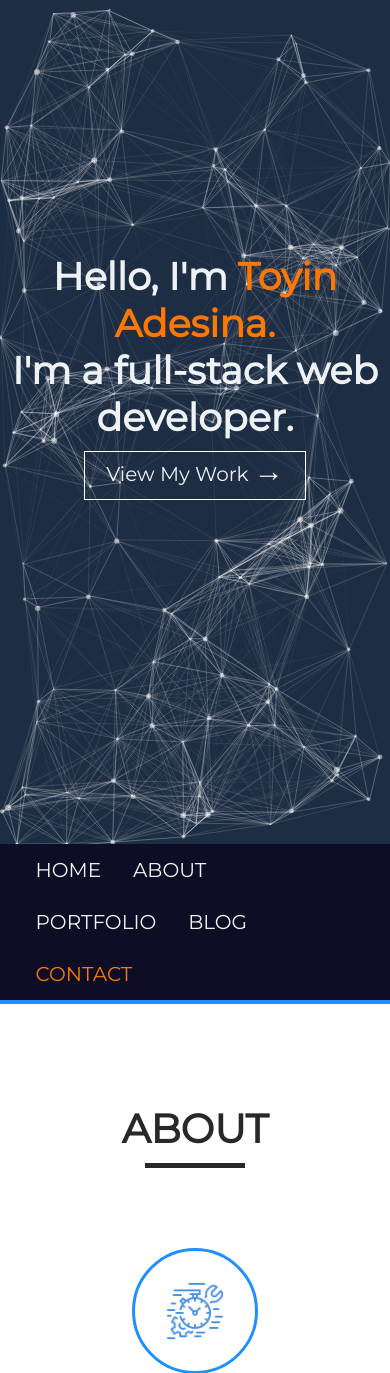
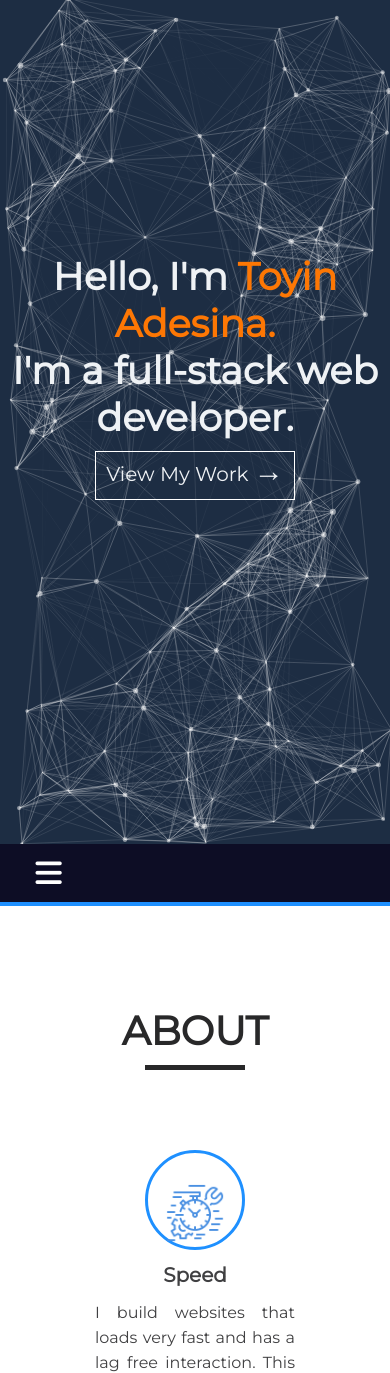
Before and after one commit to etoyin/etoyin.github.io, a PHP site: page / in a window 390 px wide; the page is wider, and only the part inside the window is pictured. Shown: the top 1373 px of that part. Run offline with PHP 8.4, Linux system fonts and the light colour scheme; some libraries are stand-ins or nearby versions.

Commit message:
mobile done

```diff
--- a/index.html
+++ b/index.html
@@ -34,6 +34,19 @@
                         <a href="#projects"><span class="menu" data="portfolio">Portfolio</span></a>
                         <a href="#blog"><span class="menu" data="blog">Blog</span></a>
                         <a href="#contact"><span class="menu" data="contact">Contact</span></a>
+                    </div>
+                </div>
+                <div class="responsive_nav">
+                    <div class="pad-everything">
+                        <div class="nav-icon open"><i style="font-size: 30px;" class="fa fa-navicon"></i></div>
+                        <div class="nav-icon close"><i style="font-size: 30px;" class="fa fa-close"></i></div>
+                        <div class="clickables">
+                            <a href="#home"><div class="menu active" data="home">Home</div></a>
+                            <a href="#about"><div class="menu" data="about">About</div></a>
+                            <a href="#projects"><div class="menu" data="portfolio">Portfolio</div></a>
+                            <a href="#blog"><div class="menu" data="blog">Blog</div></a>
+                            <a href="#contact"><div class="menu" data="contact">Contact</div></a>
+                        </div>
                     </div>
                 </div>
                 <div class="navLine"></div>
@@ -172,11 +185,11 @@
                     </div>
                     <p class="js-scrol">You want us to work together or you have a question?</p>
                     <div data="contact" class="appear-div inputs clear-fix">
-                        <div class="js-scroll" style="margin: auto;">
+                        <form class="js-scroll form" style="margin: auto;">
                             <input type="text" placeholder="name"/><br/>
                             <input type="text" placeholder="email"/><br/>
                             <textarea name="" placeholder="Message" id="" rows="10"></textarea>
-                        </div>
+                        </form>
                         <div class="submit js-scroll" type="submit">Submit</div>
                     </div>
                     <div class="goUp">
--- a/js/script.js
+++ b/js/script.js
@@ -40,6 +40,21 @@ let portfolio = [
 
 
 $(document).ready(function(){
+    $(".clickables").on('click', function(){
+        $(".clickables").removeClass("animate")
+        $(".open").css("display", "block")
+        $(".close").css("display", "none")
+    })
+    $(".open").on('click', function(){
+        $(this).css("display", "none");
+        $(".close").css("display", "block")
+        $(".clickables").addClass("animate")
+    })
+    $(".close").on('click', function(){
+        $(this).css("display", "none");
+        $(".open").css("display", "block")
+        $(".clickables").removeClass("animate")
+    })
     for(let i=0; i<portfolio.length; i++){
         $(".portfolio-boxes").append(`
             <div class="card-box js-scroll" style="background-image:url('images/${portfolio[i].name}');" data-link="https://....">
@@ -110,6 +125,8 @@ $(document).ready(function(){
             // }
             if(scrollTop > pageHeight){
                 $(".navbar_and_line").addClass("fixed")
+                $(".navbar_and_line").css("width", "100%")
+
                 $("#about").css("padding-top","120px")
             }else{
                 $(".navbar_and_line").removeClass("fixed");
--- a/styles.css
+++ b/styles.css
@@ -2,6 +2,12 @@
 *{
     font-family: 'Montserrat', sans-serif;
     margin: 0;
+}
+html {
+  box-sizing: border-box;
+}
+*, *:before, *:after {
+  box-sizing: inherit;
 }
 .home{
   width: 100%;
@@ -61,7 +67,38 @@ view{
   width: 100%;
   transition: position 13s;
 }
-
+.responsive_nav{
+  display: none;
+  overflow: hidden;
+  background-color: rgb(13, 13, 37); /*rgb(8, 11, 48);*/
+  position: relative;
+  top: 0;
+  width: 100%;
+  transition: position 13s;
+  color: #fff;
+}
+.nav-icon{
+  padding: 14px 16px;
+}
+.responsive_nav a {
+  /* float: left; */
+  display: block;
+  color: #f2f2f2;
+  /* text-align: center; */
+  padding: 14px 16px;
+  text-decoration: none;
+  font-size: 20px;
+}
+.close{
+  display: none;
+}
+.clickables{
+  max-height: 0px;
+}
+.clickables.animate{
+  max-height: 100%;
+  /* transition: max-height; */
+}
 .navbar a {
   float: left;
   display: block;
@@ -215,7 +252,7 @@ a, a:hover{
  background-color: #197de2;
 }
 .barChart{
-  height: 30px;
+  height: 40px;
   background-color: #1e90ff;
   width: 10vw;
   text-align: center;
@@ -304,7 +341,7 @@ a, a:hover{
 div.inputs{
   width: 400px;
   margin: auto;
-  padding: 15px;
+  /* padding: 15px; */
   /* background-color: dodgerblue; */
 }
 input, textarea{
@@ -316,14 +353,14 @@ input, textarea{
   color: #fff;
 }
 input{
-  height: 20px;
+  height: 50px;
 }
 .submit{
   padding: 15px;
   margin-top: 8px;
   border: 1px solid #fff;
   background-color: rgb(13, 13, 37);
-  width: 80px;
+  width: 25%;
   /* float: right; */
   /* clear: left; */
   text-align: center;
@@ -338,7 +375,7 @@ input{
 } */
 .goUp{
   width: 40px;
-  height: 40px;
+  height: 63px;
   background-color: #fd7704;
   padding: 15px 5px 5px 5px;
   text-align: center;
@@ -360,3 +397,21 @@ input{
 .social>span{
   margin-right: 10px;
 }
+
+
+@media screen and (max-width: 700px) {
+  .responsive_nav{
+    display: block;
+  }
+  .navbar{
+    display: none;
+  }
+  div.inputs{
+    width: 100%
+  }
+
+  .navbar_and_line{
+    width: 100%;
+  }
+
+}
```
